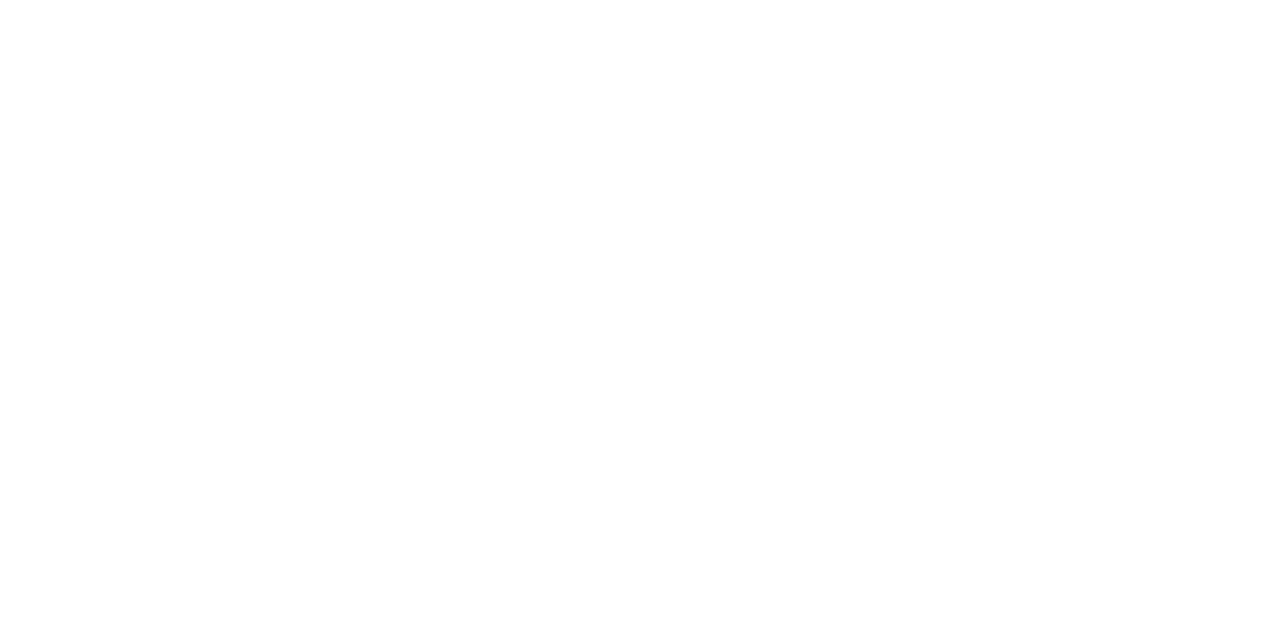
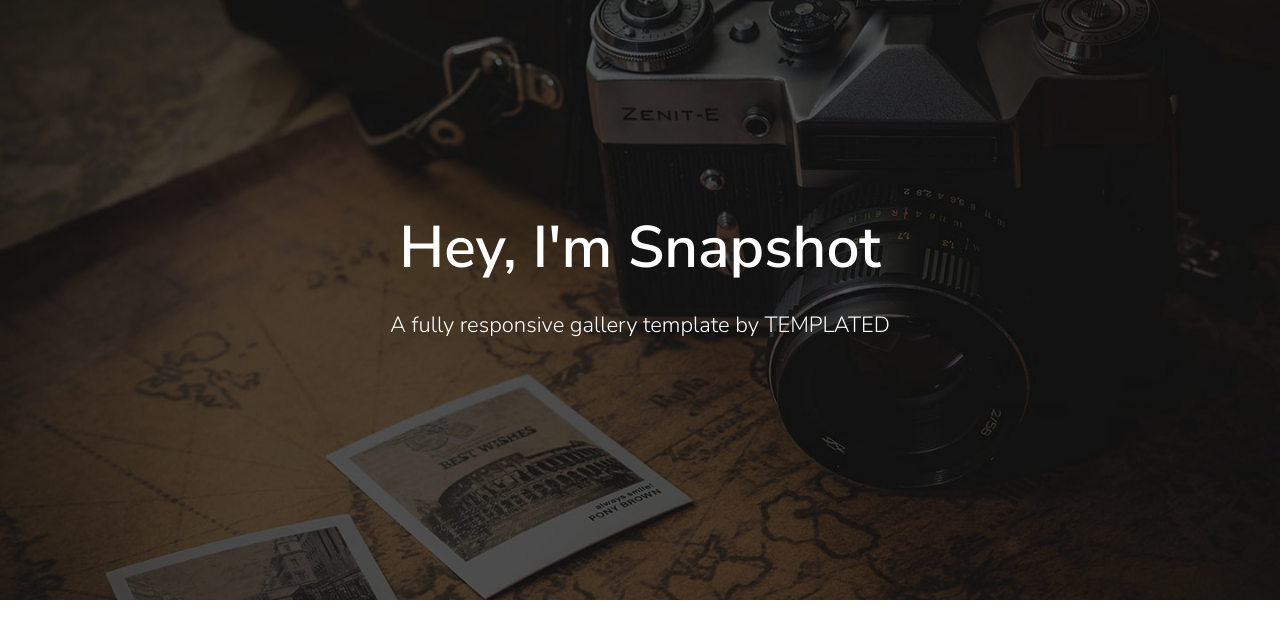
Before and after one commit to foriv909/sample, a plain HTML site: page demo4/index.html in a window 1280 px wide. Drawn offline with Linux system fonts and the light colour scheme.

Commit message:
“新增banner”

```diff
--- a/demo4/index.html
+++ b/demo4/index.html
@@ -7,6 +7,19 @@
         <link rel="stylesheet" href="style.css" media="all">
     </head>
     <body>
+        <div class="main">
+            <div class="banner">
+                <div class="banner-inner">
+                    <h1>Hey, I'm Snapshot</h1>
+                    <p>
+                        A fully responsive gallery template by
+                        <a href="#">TEMPLATED</a>
+                    </p>
+                    <div class="action">
 
+                    </div>
+                </div>
+            </div>
+        </div>
     </body>
 </html>
--- a/demo4/style.css
+++ b/demo4/style.css
@@ -12,4 +12,71 @@ html, body, div, span, applet, object, iframe, h1, h2, h3, h4, h5, h6, p, blockq
 
 body {
     line-height: 1;
+    /*以下為字體差異造成寬度不同*/
+    font-family: "Nunito Sans", Arial, Helvetica, sans-serif;
+    font-size: 13pt;
+    font-weight: 300;
+    line-height: 1.65;
 }
+
+.main{
+    background: #f1f1f1;
+    width: 100%;
+}
+
+.banner{
+    display:flex;
+    background: #000;
+    position: relative;
+    /*以下為顯示背景圖示*/
+    background-image: url(./images/banner.jpg);
+    background-size: cover;
+    background-attachment: fixed;
+    background-repeat: no-repeat;
+    background-position: center;
+    min-height: 75vh;
+    height: 75vh;
+    /******************/
+    text-align: center;
+    align-items: center;
+    justify-content: center;
+    color: #fff;
+}
+
+.banner:before{
+    content: '';
+    transition-delay: 0.25s;
+    display: block;
+    background-color: #000;
+    height: 100%;
+    width: 100%;
+    top: 0;
+    left: 0;
+    position: absolute;
+    z-index: 1;
+    opacity: 0.65;
+}
+
+.banner-inner{
+    transform: none;
+    position: relative;
+    opacity: 1;
+    z-index: 3;
+    padding: 0 29.333px;
+}
+.banner-inner h1{
+    padding: 0;
+    margin: 0 0 29.333px 0;
+    font-size: 58.6677px;
+    line-height: 58.6667px;
+    color: #fff;
+    font-weight: 700;
+}
+.banner-inner p{
+    font-size: 22px;
+    margin-bottom: 38.5px;
+}
+.banner-inner a{
+    color:#fff;
+    text-decoration: none;
+}
```
